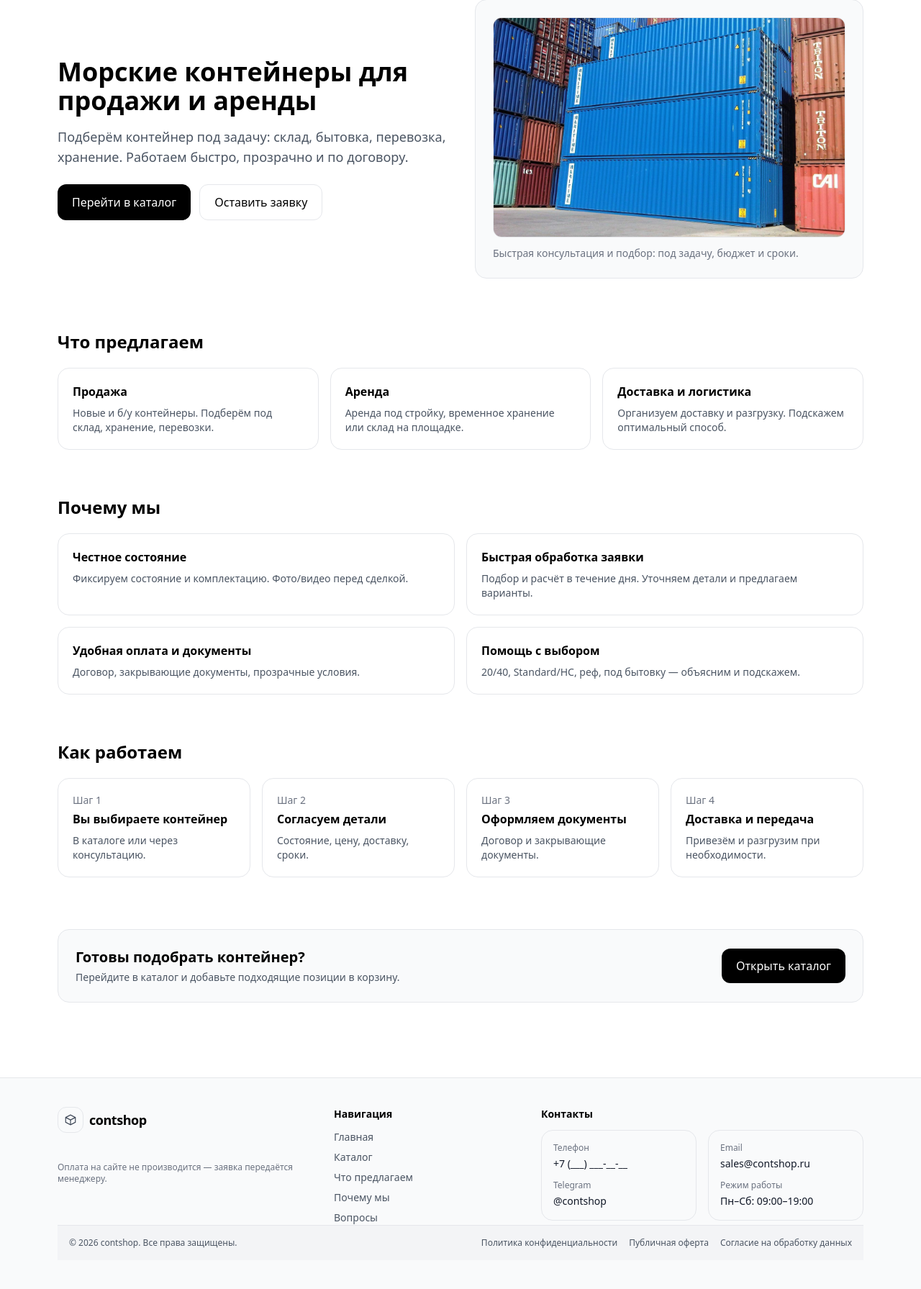
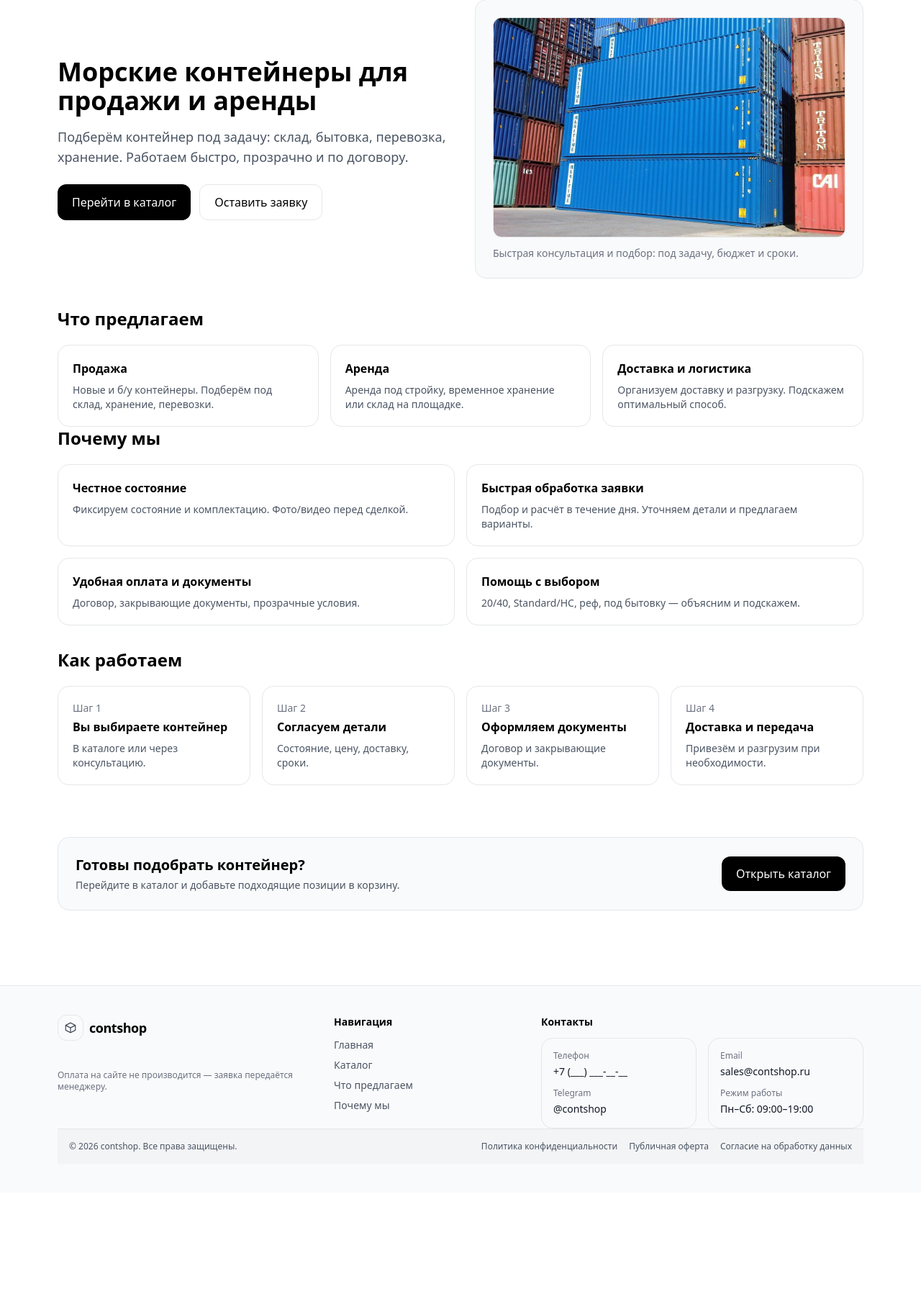
Before and after one commit to Roman-It-star/contshop, a Django app: page / in a window 1280 px wide. Shown: the part 127-1918 px from the top of the page at 72% size. After the commit the page ends 1727 px from the top, so only its background shows below. Run offline with Django 5.2, Linux system fonts and the light colour scheme; some libraries are stand-ins or nearby versions.

Commit message:
В футоре сделал навигацию

```diff
--- a/apps/core/templates/core/index.html
+++ b/apps/core/templates/core/index.html
@@ -42,7 +42,7 @@
   </section>
 
   <!-- OFFER -->
-  <section class="py-8">
+  <section id="offer" class="scroll-mt-24">
     <h2 class="text-2xl font-semibold">Что предлагаем</h2>
 
     <div class="mt-5 grid grid-cols-1 md:grid-cols-3 gap-4">
@@ -70,7 +70,7 @@
   </section>
 
   <!-- BENEFITS -->
-  <section class="py-8">
+  <section id="why" class="scroll-mt-24">
     <h2 class="text-2xl font-semibold">Почему мы</h2>
 
     <div class="mt-5 grid grid-cols-1 md:grid-cols-2 gap-4">
--- a/templates/base.html
+++ b/templates/base.html
@@ -81,9 +81,8 @@
         <ul class="mt-3 space-y-2 text-sm text-gray-600">
           <li><a class="hover:underline" href="{% url 'core:index' %}">Главная</a></li>
           <li><a class="hover:underline" href="{% url 'catalog:list' %}">Каталог</a></li>
-          <li><a class="hover:underline" href="#offer">Что предлагаем</a></li>
-          <li><a class="hover:underline" href="#why">Почему мы</a></li>
-          <li><a class="hover:underline" href="#faq">Вопросы</a></li>
+          <li><a class="hover:underline" href="{% url 'core:index' %}#offer">Что предлагаем</a></li>
+          <li><a class="hover:underline" href="{% url 'core:index' %}#why">Почему мы</a></li>
         </ul>
       </div>
 
```
